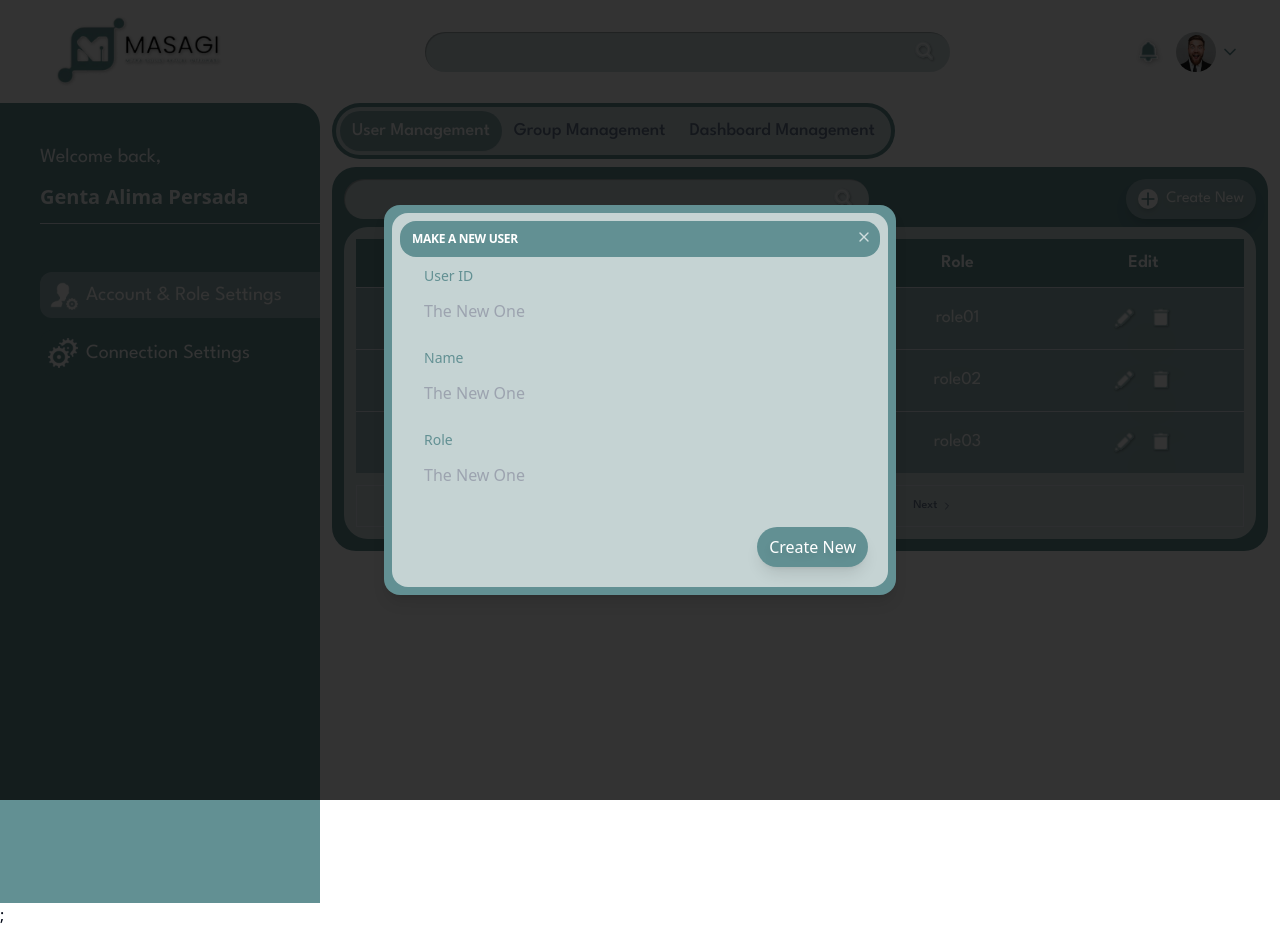
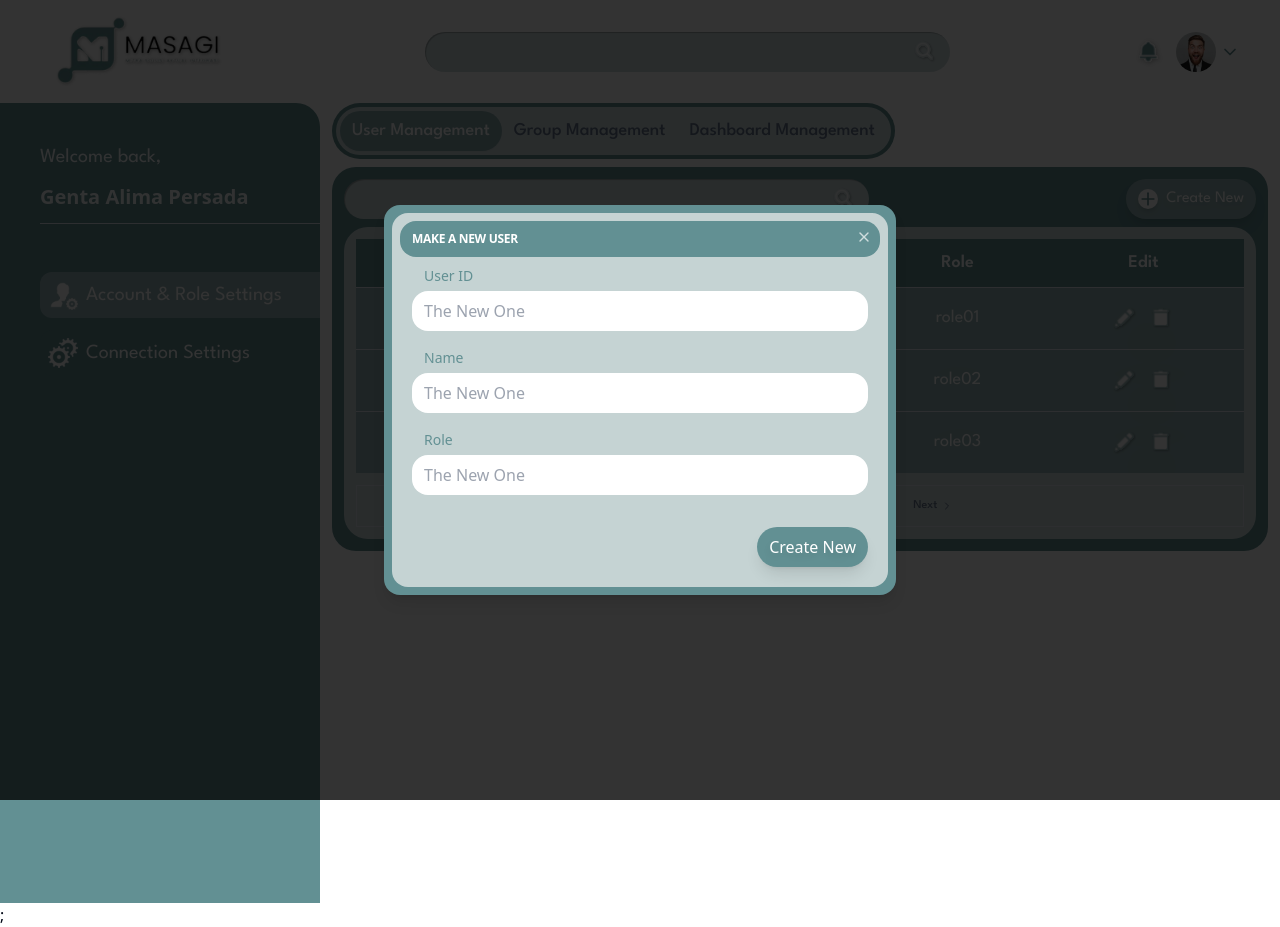
Before and after one commit to dhendisyafaa/web_masagi, a Next.js app: page / in a window 1280 px wide. Both pictures are taken after a click on the button "Create New". Built offline with nearby package versions, Linux system fonts and the light colour scheme; a web font is replaced by a local one.

Commit message:
fix input bg color

```diff
--- a/src/components/form/FormCreateDashboard.jsx
+++ b/src/components/form/FormCreateDashboard.jsx
@@ -11,7 +11,7 @@ export default function FormCreateDashboard() {
         <Input
           id="dashboardId"
           placeholder="The New One"
-          className="rounded-2xl"
+          className="rounded-2xl" bgColor="bg-white"
         />
       </div>
       <div className="flex flex-col gap-2">
@@ -19,7 +19,7 @@ export default function FormCreateDashboard() {
         <Input
           id="groupAccess"
           placeholder="The New One"
-          className="rounded-2xl"
+          className="rounded-2xl" bgColor="bg-white"
         />
       </div>
       <div className="flex flex-col gap-2">
@@ -27,7 +27,7 @@ export default function FormCreateDashboard() {
         <Input
           id="lastUpdated"
           placeholder="The New One"
-          className="rounded-2xl"
+          className="rounded-2xl" bgColor="bg-white"
         />
       </div>
       <div className="my-3 flex justify-end">
--- a/src/components/form/FormCreateGroup.jsx
+++ b/src/components/form/FormCreateGroup.jsx
@@ -8,15 +8,30 @@ export default function FormCreateGroup() {
     <div className="px-3 flex flex-col gap-5">
       <div className="flex flex-col gap-2">
         <Label htmlFor="groupId">Group ID</Label>
-        <Input id="groupId" placeholder="The New One" className="rounded-2xl" />
+        <Input
+          id="groupId"
+          placeholder="The New One"
+          className="rounded-2xl"
+          bgColor="bg-white"
+        />
       </div>
       <div className="flex flex-col gap-2">
         <Label htmlFor="name">Name</Label>
-        <Input id="name" placeholder="The New One" className="rounded-2xl" />
+        <Input
+          id="name"
+          placeholder="The New One"
+          className="rounded-2xl"
+          bgColor="bg-white"
+        />
       </div>
       <div className="flex flex-col gap-2">
         <Label htmlFor="role">Role</Label>
-        <Input id="role" placeholder="The New One" className="rounded-2xl" />
+        <Input
+          id="role"
+          placeholder="The New One"
+          className="rounded-2xl"
+          bgColor="bg-white"
+        />
       </div>
       <div className="my-3 flex justify-end">
         <button
--- a/src/components/form/FormCreateUser.jsx
+++ b/src/components/form/FormCreateUser.jsx
@@ -8,15 +8,30 @@ export default function FormCreateUser() {
     <div className="px-3 flex flex-col gap-5">
       <div className="flex flex-col gap-2">
         <Label htmlFor="userId">User ID</Label>
-        <Input id="userId" placeholder="The New One" className="rounded-2xl" />
+        <Input
+          id="userId"
+          placeholder="The New One"
+          className="rounded-2xl"
+          bgColor="bg-white"
+        />
       </div>
       <div className="flex flex-col gap-2">
         <Label htmlFor="name">Name</Label>
-        <Input id="name" placeholder="The New One" className="rounded-2xl" />
+        <Input
+          id="name"
+          placeholder="The New One"
+          className="rounded-2xl"
+          bgColor="bg-white"
+        />
       </div>
       <div className="flex flex-col gap-2">
         <Label htmlFor="role">Role</Label>
-        <Input id="role" placeholder="The New One" className="rounded-2xl" />
+        <Input
+          id="role"
+          placeholder="The New One"
+          className="rounded-2xl"
+          bgColor="bg-white"
+        />
       </div>
       <div className="my-3 flex justify-end">
         <button
--- a/src/components/form/FormUpdateDashboard.jsx
+++ b/src/components/form/FormUpdateDashboard.jsx
@@ -12,6 +12,7 @@ export default function FormUpdateDashboard() {
           id="dashboardId"
           defaultValue="The New One"
           className="rounded-2xl"
+          bgColor="bg-white"
         />
       </div>
       <div className="flex flex-col gap-2">
@@ -20,6 +21,7 @@ export default function FormUpdateDashboard() {
           id="groupAccess"
           defaultValue="The New One"
           className="rounded-2xl"
+          bgColor="bg-white"
         />
       </div>
       <div className="flex flex-col gap-2">
@@ -28,6 +30,7 @@ export default function FormUpdateDashboard() {
           id="lastUpdated"
           defaultValue="The New One"
           className="rounded-2xl"
+          bgColor="bg-white"
         />
       </div>
       <div className="my-3 flex justify-end">
--- a/src/components/form/FormUpdateGroup.jsx
+++ b/src/components/form/FormUpdateGroup.jsx
@@ -8,15 +8,15 @@ export default function FormUpdateGroup() {
     <div className="px-3 flex flex-col gap-5">
       <div className="flex flex-col gap-2">
         <Label htmlFor="userId">User ID</Label>
-        <Input id="userId" defaultValue="The New One" className="rounded-2xl" />
+        <Input id="userId" defaultValue="The New One" className="rounded-2xl" bgColor="bg-white" />
       </div>
       <div className="flex flex-col gap-2">
         <Label htmlFor="name">Name</Label>
-        <Input id="name" defaultValue="The New One" className="rounded-2xl" />
+        <Input id="name" defaultValue="The New One" className="rounded-2xl" bgColor="bg-white" />
       </div>
       <div className="flex flex-col gap-2">
         <Label htmlFor="role">Role</Label>
-        <Input id="role" defaultValue="The New One" className="rounded-2xl" />
+        <Input id="role" defaultValue="The New One" className="rounded-2xl" bgColor="bg-white" />
       </div>
       <div className="my-3 flex justify-end">
         <button
--- a/src/components/form/FormUpdateUser.jsx
+++ b/src/components/form/FormUpdateUser.jsx
@@ -8,15 +8,30 @@ export default function FormUpdateUser() {
     <div className="px-3 flex flex-col gap-5">
       <div className="flex flex-col gap-2">
         <Label htmlFor="userId">User ID</Label>
-        <Input id="userId" defaultValue="The New One" className="rounded-2xl" />
+        <Input
+          id="userId"
+          defaultValue="The New One"
+          className="rounded-2xl"
+          bgColor="bg-white"
+        />
       </div>
       <div className="flex flex-col gap-2">
         <Label htmlFor="name">Name</Label>
-        <Input id="name" defaultValue="The New One" className="rounded-2xl" />
+        <Input
+          id="name"
+          defaultValue="The New One"
+          className="rounded-2xl"
+          bgColor="bg-white"
+        />
       </div>
       <div className="flex flex-col gap-2">
         <Label htmlFor="role">Role</Label>
-        <Input id="role" defaultValue="The New One" className="rounded-2xl" />
+        <Input
+          id="role"
+          defaultValue="The New One"
+          className="rounded-2xl"
+          bgColor="bg-white"
+        />
       </div>
       <div className="my-3 flex justify-end">
         <button
--- a/src/components/ui/input.jsx
+++ b/src/components/ui/input.jsx
@@ -2,19 +2,22 @@ import * as React from "react";
 
 import { cn } from "@/lib/utils";
 
-const Input = React.forwardRef(({ className, type, ...props }, ref) => {
+const Input = React.forwardRef(
+  ({ className, type, bgColor = "bg-transparent", ...props }, ref) => {
     return (
       <input
         type={type}
         className={cn(
-        "flex h-8 md:h-10 rounded-[50px] px-3 border-none outline-none bg-transparent",
+          "flex h-8 md:h-10 rounded-[50px] px-3 border-none outline-none",
+          bgColor,
           className
         )}
         ref={ref}
         {...props}
       />
     );
-});
+  }
+);
 Input.displayName = "Input";
 
 export { Input };
```
Lines whose indentation alone changed are shown as unchanged.
